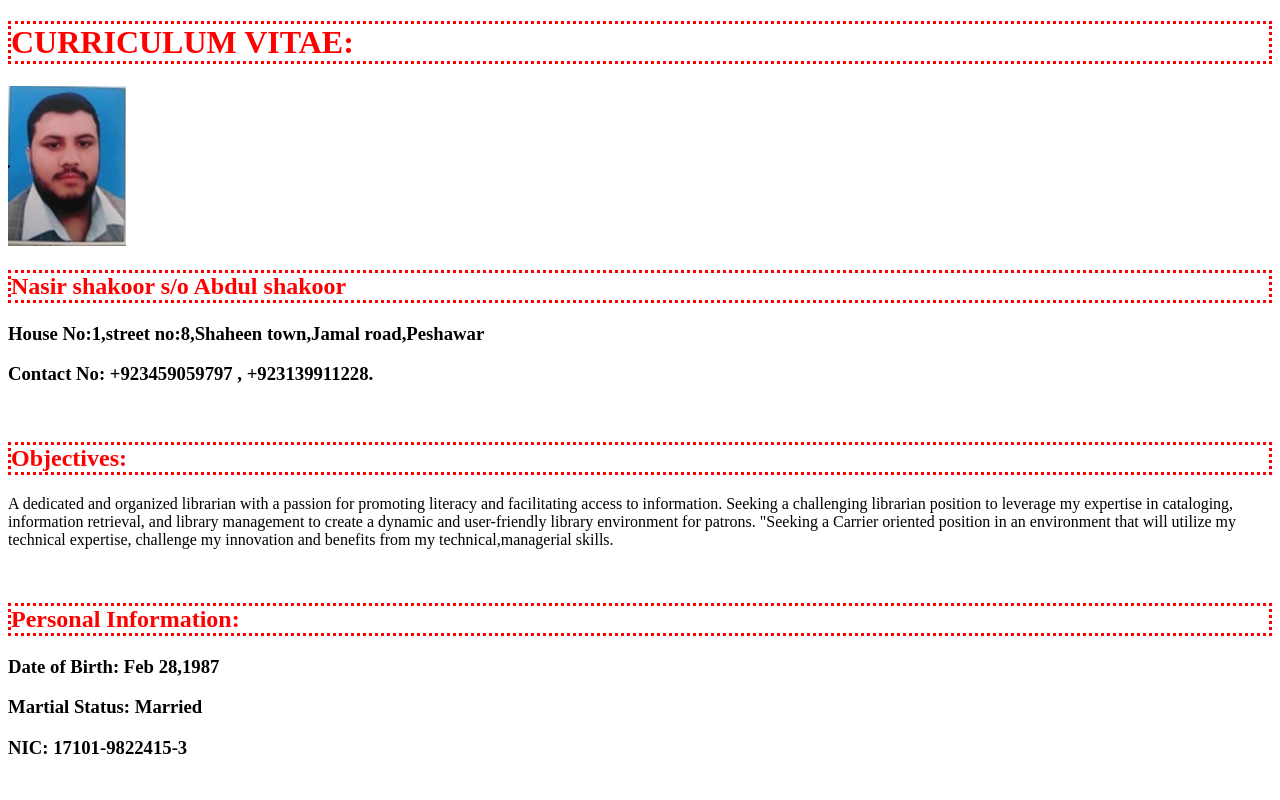
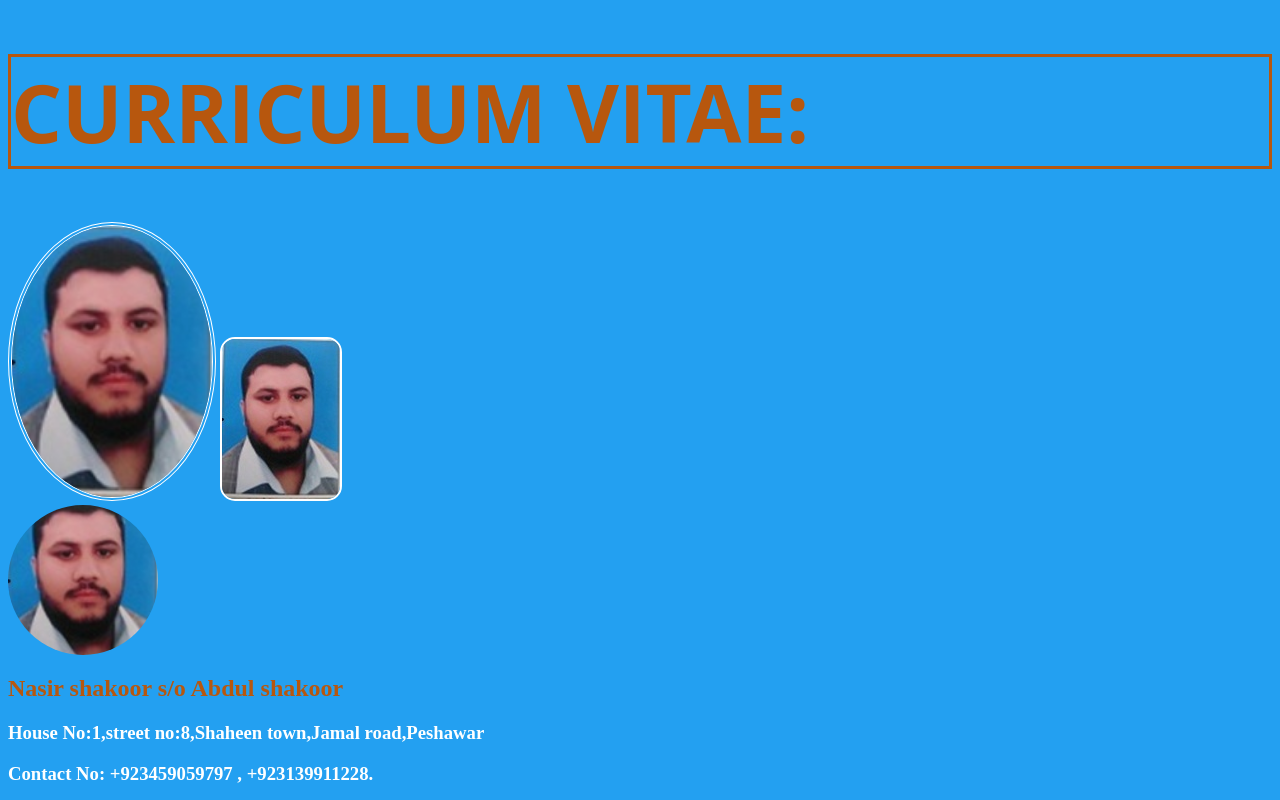
Before and after one commit to Nasirshakoor/html.class2, a plain HTML site: page index.html in a window 1280 px wide. Shown: the top 800 px of the page. Drawn offline with Linux system fonts and the light colour scheme.

Commit message:
cv in html and css

```diff
--- a/index.html
+++ b/index.html
@@ -7,13 +7,22 @@
     <link rel="stylesheet" href="./style.css">
 </head>
 <body>
-    <h1>CURRICULUM VITAE:</h1><img src="./nasir pic jpg.jpg" alt="my picture">
+    <h1>CURRICULUM VITAE:</h1>
+    <img class="profile-photo" src="./nasir pic jpg.jpg" alt="my profile-photo">
+    <img class="square-Profile" src="./nasir pic jpg.jpg">
+
+    <div class="circular-image">
+      <img src="./nasir pic jpg.jpg">
+
+    </div>
+
+
     <h2>Nasir shakoor s/o Abdul shakoor</h2>
     <h3>House No:1,street no:8,Shaheen town,Jamal road,Peshawar</h3>
     <h3>Contact No: +923459059797 , +923139911228.</h3>
     <br>
     <h2>Objectives:</h2>
-    <p>A dedicated and organized librarian with a passion for promoting literacy and facilitating
+    <p class="dim">A dedicated and organized librarian with a passion for promoting literacy and facilitating
        access to information. Seeking a challenging librarian position to leverage my expertise in cataloging,
         information retrieval, and library management to create a dynamic and user-friendly library environment for patrons.
         "Seeking a Carrier oriented position in an environment that will utilize my
--- a/style.css
+++ b/style.css
@@ -1,4 +1,42 @@
-h1,h2 {
-     color: red;
-     border: dotted;
+h1 {
+     color: #b7570e;
+     border: solid;
+     font-size: 5rem;
+     font-family: "Open Sans", Helvetica, sans-serif;
   }
+  h2{
+   color: #b7570e;
+  }
+  .dim{
+   color:rgb(105, 100, 100);
+  }
+
+  body{
+   background-color: #23A0F1;
+   color: white;
+  }
+
+  .profile-photo{
+   width: 200px;
+   border: 4px double white;
+   border-radius: 50%;
+
+  }
+  .square-Profile{
+   border-radius: 15px;
+   border: 2px solid white;
+
+  }
+  .circular-image {
+   width: 150px; /* Adjust the width and height to your preference */
+   height: 150px;
+   border-radius: 50%; /* This creates the circular shape */
+   overflow: hidden; /* Ensures the image stays within the circle */
+}
+
+/* Style for the image inside the circular container */
+.circular-image img {
+   width: 100%;
+   height: 100%;
+   object-fit: cover;
+}
```
